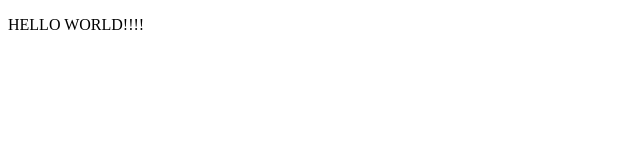
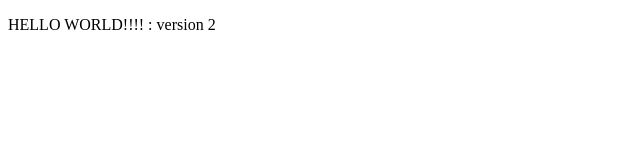
Before and after one commit to Aamirali002/git-practice, a plain HTML site: page index.html in a window 1280 px wide. Shown: the full height of the page, 0-640 px from the left. Drawn offline with Linux system fonts and the light colour scheme.

Commit message:
index.html V2

```diff
--- a/index.html
+++ b/index.html
@@ -6,6 +6,6 @@
     <title>Document</title>
 </head>
 <body>
-    <p>HELLO WORLD!!!!</p>
+    <p>HELLO WORLD!!!! : version 2</p>
 </body>
 </html>
```
